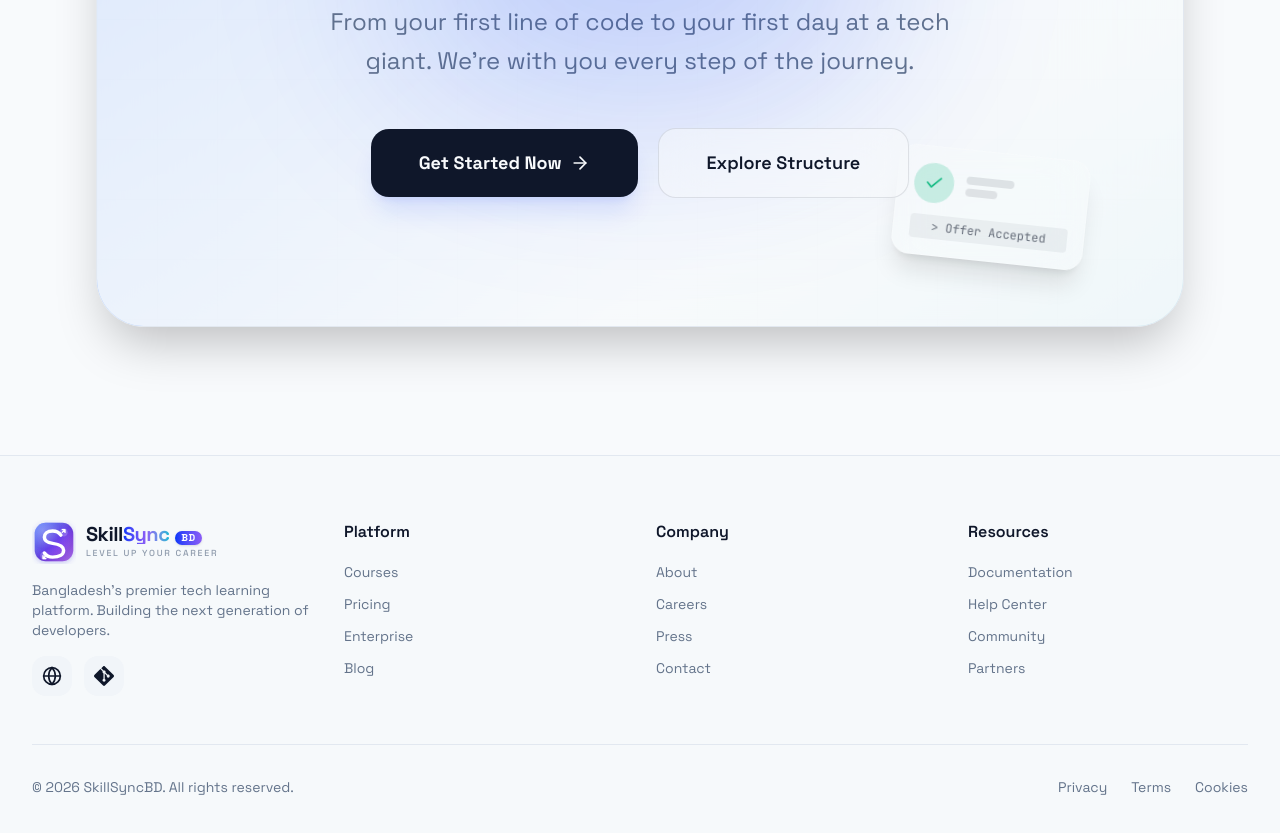
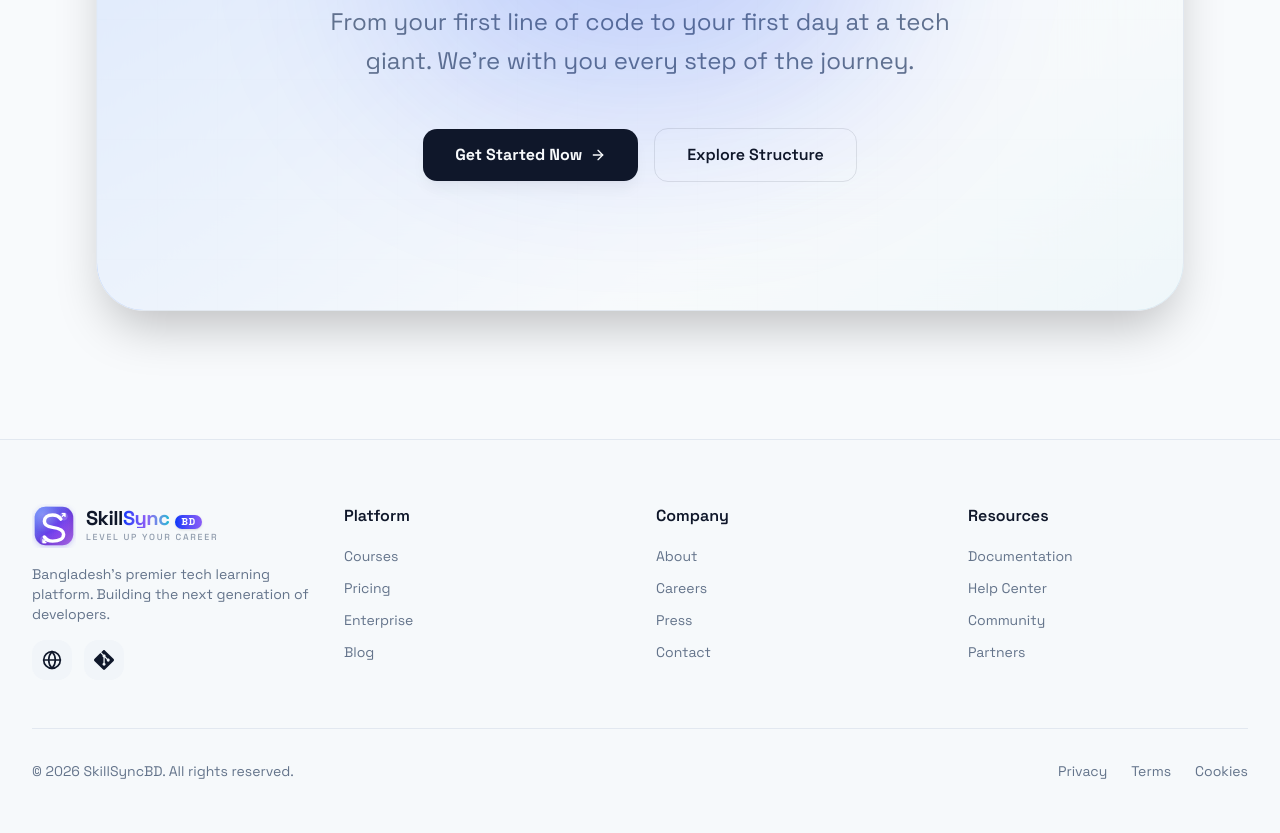
Before and after one commit to m-salauddin/Learning-Management-System-, a Next.js app: page / in a window 1280 px wide. Shown: the part 6600-7433 px from the top of the page. Built offline with nearby package versions, Linux system fonts and the light colour scheme.

Commit message:
Refine Hero and CTA sections, update course images

```diff
--- a/components/sections/CTASection.tsx
+++ b/components/sections/CTASection.tsx
@@ -56,15 +56,15 @@ export function CTASection() {
                             From your first line of code to your first day at a tech giant. We're with you every step of the journey.
                         </p>
 
-                        <div className="flex flex-col sm:flex-row gap-5 justify-center items-center relative z-30">
-                            <button className="relative px-12 py-5 rounded-2xl bg-foreground text-background font-bold text-lg hover:scale-105 active:scale-95 transition-all duration-300 shadow-xl shadow-primary/10">
+                        <div className="flex flex-col sm:flex-row gap-4 justify-center items-center relative z-30">
+                            <button className="relative px-8 py-3.5 rounded-xl bg-foreground text-background font-bold text-base hover:opacity-90 transition-all duration-300 shadow-lg shadow-foreground/5 hover:scale-[1.02] active:scale-[0.98]">
                                 <span className="flex items-center gap-2">
                                     Get Started Now
-                                    <ArrowRight className="w-5 h-5" />
+                                    <ArrowRight className="w-4 h-4" />
                                 </span>
                             </button>
 
-                            <button className="px-12 py-5 rounded-2xl bg-background/50 border border-foreground/10 text-foreground font-semibold text-lg hover:bg-background/80 transition-all backdrop-blur-xl">
+                            <button className="px-8 py-3.5 rounded-xl bg-transparent border border-foreground/10 text-foreground font-semibold text-base hover:bg-foreground/5 transition-all duration-300 hover:border-foreground/20">
                                 Explore Structure
                             </button>
                         </div>
@@ -86,7 +86,7 @@ export function CTASection() {
                         </div>
 
                         <div
-                            className="absolute bottom-16 right-10 xl:right-24 hidden xl:block pointer-events-none animate-float"
+                            className="absolute top-20 right-10 xl:right-24 hidden xl:block pointer-events-none animate-float"
                             style={{ animationDelay: "1s" }}
                         >
                             <div className="p-4 rounded-2xl bg-background/30 backdrop-blur-xl border border-white/20 shadow-xl w-48 rotate-6">
--- a/components/sections/HeroSection.tsx
+++ b/components/sections/HeroSection.tsx
@@ -10,9 +10,6 @@ import {
     Trophy,
     Check,
     ArrowRight,
-    Play,
-    Sparkles,
-    ChevronRight,
 } from "lucide-react";
 
 // Animated Stat Card Component with Counter
```
